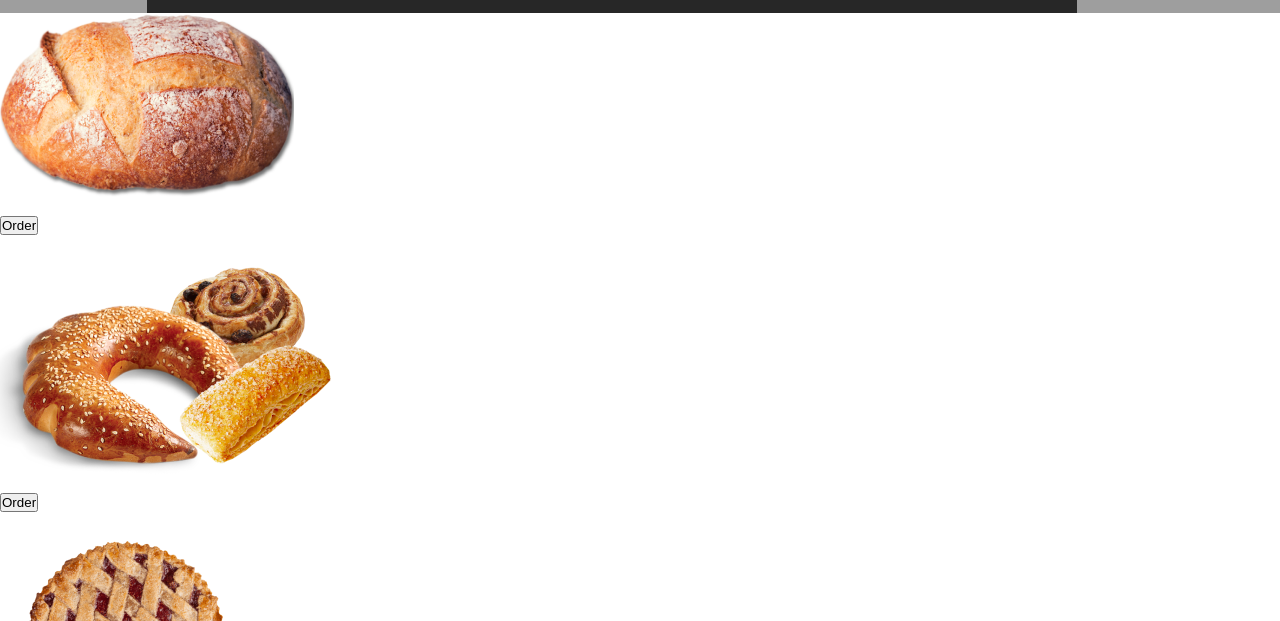
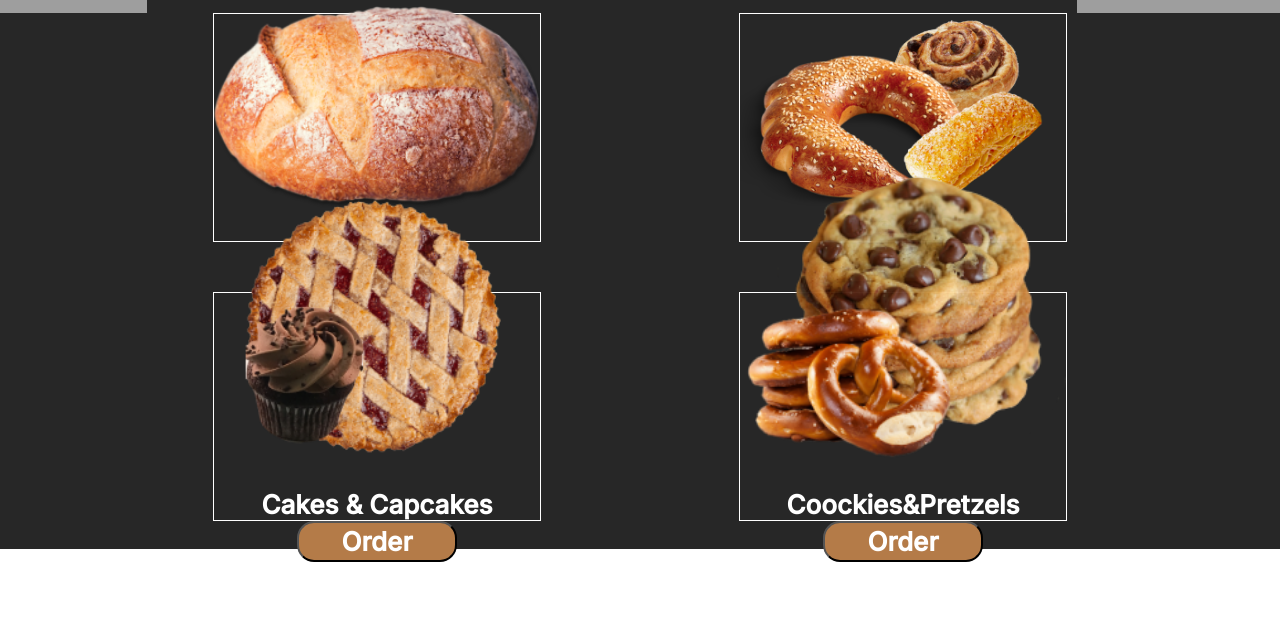
Before and after one commit to ArturNedava/homework16.2.0, a plain HTML site: page index.html in a window 1280 px wide. Shown: the part 1000-1621 px from the top of the page. After the commit the page ends 1571 px from the top, so only its background shows below. Drawn offline with Linux system fonts and the light colour scheme; grey boxes are pictures that could not be loaded.

Commit message:
homework17

```diff
--- a/index.html
+++ b/index.html
@@ -68,32 +68,46 @@
 
  <main>
     <h1 class="menu"></h1>
+
+        <div class="boss-card">
+
+    <div class="card-1">
     <div class="card">
         <img src="./img/Bread.png" alt="">
         <p>Breads</p>
     </div>
     <button class="oder">Order</button>
+ </div>
 
+ <div class="card-1">
     <div class="card">
         <img src="./img/Bresel.png" alt="">
         <p>Bekary</p>
     </div>
     <button class="oder">Order</button>
+</div>
 
+    <div class="card-1">
     <div class="card">
         <img src="./img/cookies.png" alt="">
         <p>Cakes & Capcakes</p>
     </div>
     <button class="oder">Order</button>
+ </div>
 
+    <div class="card-1">
     <div class="card">
         <img src="./img/chocolate.png" alt="">
         <p>Coockies&Pretzels</p>
     </div>
     <button class="oder">Order</button>
 
-    </div>
- </main>
+</div>
+
+ </div>
+
+
+</main>
 
 </body>
 </html>
--- a/scss/_main.scss
+++ b/scss/_main.scss
@@ -113,3 +113,83 @@ background-size: cover;
 
 
  }
+
+
+
+  main{
+   background-color: #272727;
+   .menu{
+      font-family: "Inter";
+      font-style: normal;
+      font-weight: 100;
+      font-size: 64px;
+      line-height: 77px;
+
+      color: #ffffff;
+      display: flex;
+      justify-content: center;
+      align-items: center;
+   }
+
+   .boss-card{
+      height: 536px;
+      width: 854px;
+      margin-left: auto;
+      margin-right: auto;
+      display: flex;
+      flex-wrap: wrap;
+     justify-content: space-between;
+   }
+
+   .card-1{
+      width: 328px;
+      height: 279px;
+      p{
+         font-family: "Inter";
+         font-style: normal;
+         font-weight: 800;
+         font-size: 26px;
+         line-height: 31px;
+         text-align: center;
+
+         color: #ffffff;
+
+      }
+      .oder{
+         height: 41px;
+         width: 160px;
+         background: #B47B48;
+         border-radius: 17px;
+        display: block;
+        margin-left: auto;
+        margin-right: auto;
+      }
+      .oder{
+         font-family: "Inter";
+         font-style: normal;
+         font-weight: 800;
+         font-size: 26px;
+         line-height: 31px;
+
+         color: #ffffff;
+
+      }
+      .card{
+         border: 1px solid #FFFFFF;
+         width: 328px;
+         height: 229px;
+         display: flex;
+         flex-direction: column;
+         justify-content: end;
+         position: relative;
+         &:nth-of-type(3) img{
+            position: absolute;
+            top: 41px;
+            width: 258px;
+            height: 257px;
+         }
+      }
+   }
+
+
+ }
```
Also changed, not shown: css/style.css.
